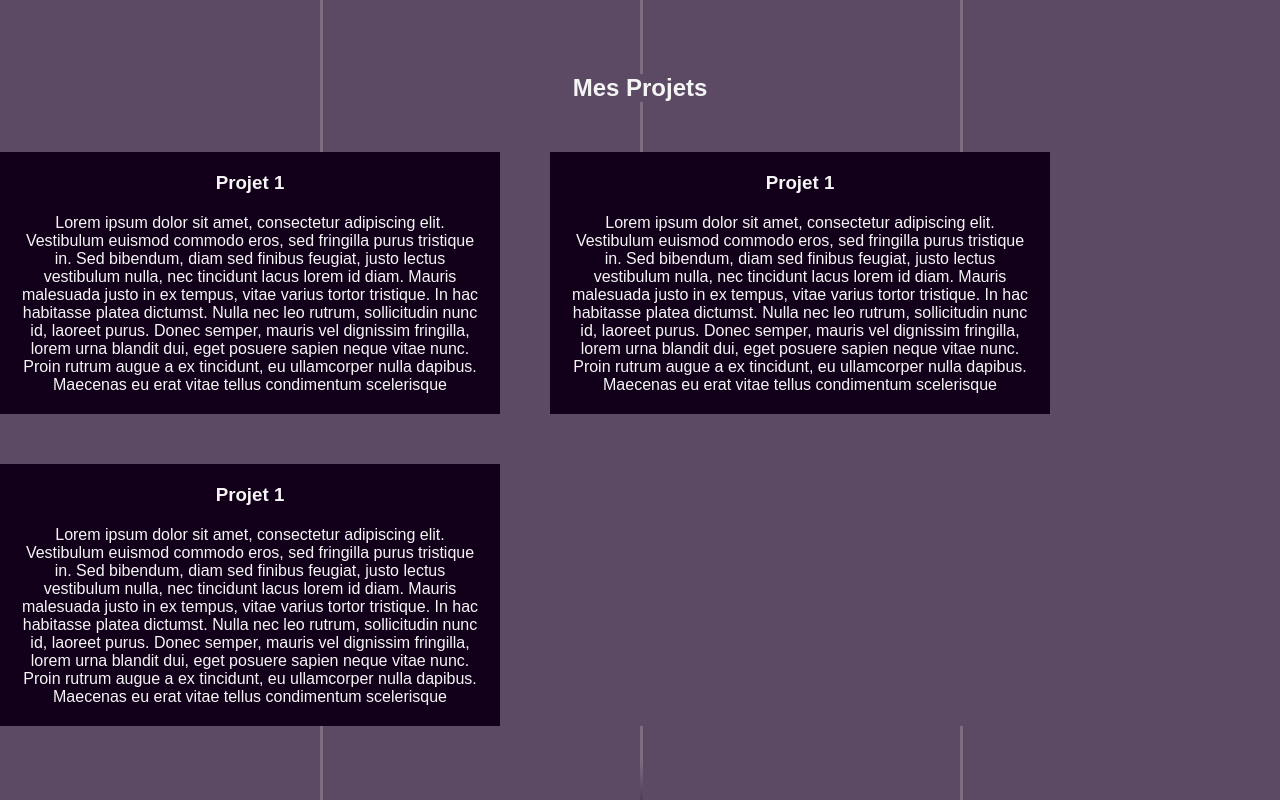
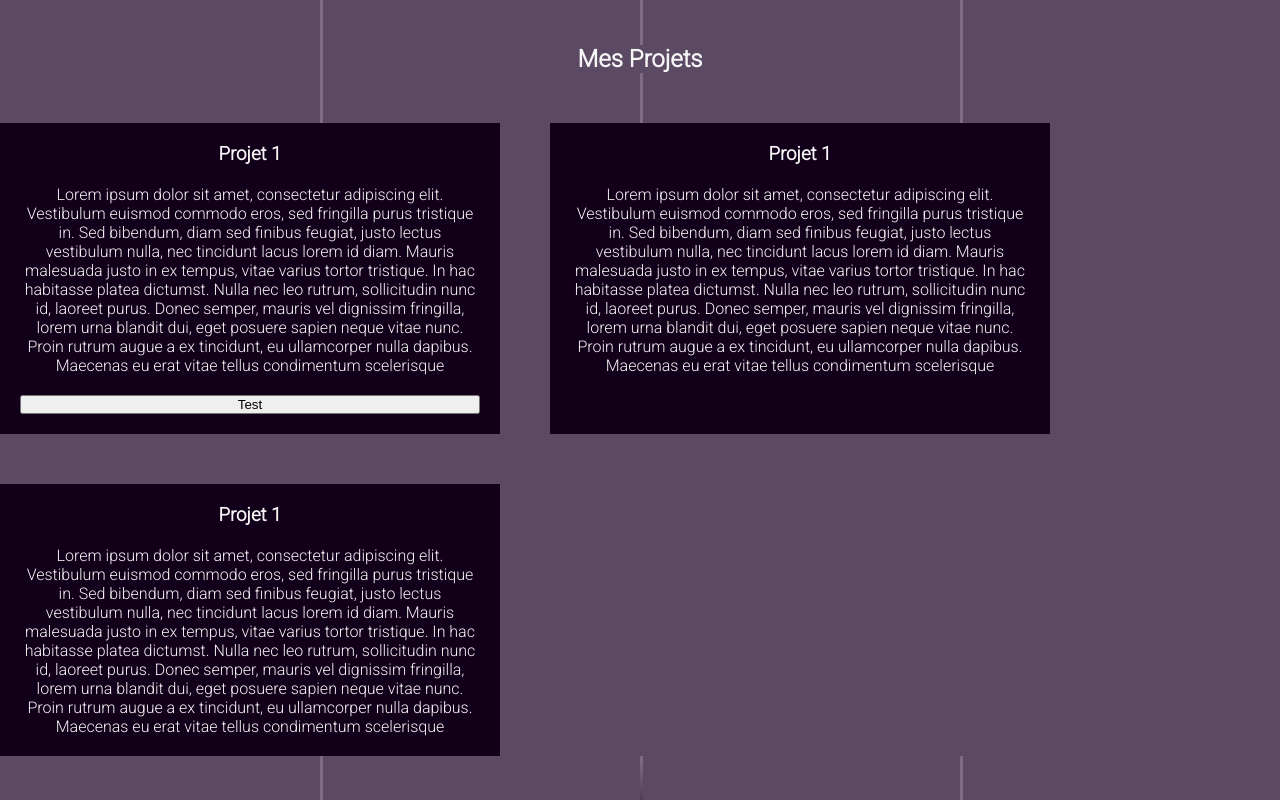
Before and after one commit to Marvinrn/M.R.Nportfolio, a Next.js app in the folder portfolio/: page /MyProjects in a window 1280 px wide. Built offline with nearby package versions, Linux system fonts and the light colour scheme.

Commit message:
changement de fav icon

```diff
--- a/portfolio/components/NavBar.tsx
+++ b/portfolio/components/NavBar.tsx
@@ -6,10 +6,6 @@ import { useState, useEffect } from 'react';
 
 const NavBar = () => {
     const [navBarActive, setNavBarActive] = useState(false)
-
-    const scrollToTop = () => {
-        scroll.scrollToTop();
-    };
 
     useEffect(() => {
         const onScroll = () => {
@@ -30,14 +26,12 @@ const NavBar = () => {
     return (
         <header className={`navBar ${navBarActive ? 'active' : 'navBar'}`}>
             <div className='navBar__flex'>
-                <ScrollLink to="home" smooth={true} onClick={scrollToTop}>
                 <Image
                     src={mrnJojo}
                     alt='Dessin de moi en version Jojo Bizarre Adventure'
                     width={100}
                     height={100}
                 />
-                </ScrollLink>
                 <nav className='navBar__nav'>
                     <ul>
                         <li>
--- a/portfolio/pages/About.tsx
+++ b/portfolio/pages/About.tsx
@@ -32,7 +32,7 @@ const About: React.FC = () => {
             <div className='about__content'>
                 <h2 className='about__title'>A PROPOS DE MOI</h2>
                 <Image src={mrnJojo} alt='Dessin de moi en version Jojo Bizarre Adventure' width={350} height={350} />
-                <p className='about__description'>Salut ! Moi, c'est Marvin. J'ai {age} ans et je suis passionné par le développement web. J'ai acquis mes compétences dans ce domaine fascinant en autodidacte , et actuellement, je suis à la recherche d'une opportunité d'alternance.
+                <p className='about__description'>Salut ! Moi, c'est Marvin. J'ai {age} ans et je suis passionné par le développement web. J'ai acquis mes compétences dans ce domaine fascinant en autodidacte, et actuellement, je suis à la recherche d'une opportunité d'alternance.
                     <br />
                     Ma vie est animée par mes deux plus grandes passions : les jeux vidéo et l'univers captivant des mangas. Ces deux univers m'inspirent constamment et nourrissent ma créativité. J'adore explorer de nouveaux mondes virtuels et me plonger dans des récits épiques.</p>
             </div>
--- a/portfolio/pages/MyProjects.tsx
+++ b/portfolio/pages/MyProjects.tsx
@@ -11,6 +11,7 @@ const MyProjects = () => {
                     <div className='myProjects__cards'>
                         <h3>Projet 1</h3>
                         <p>Lorem ipsum dolor sit amet, consectetur adipiscing elit. Vestibulum euismod commodo eros, sed fringilla purus tristique in. Sed bibendum, diam sed finibus feugiat, justo lectus vestibulum nulla, nec tincidunt lacus lorem id diam. Mauris malesuada justo in ex tempus, vitae varius tortor tristique. In hac habitasse platea dictumst. Nulla nec leo rutrum, sollicitudin nunc id, laoreet purus. Donec semper, mauris vel dignissim fringilla, lorem urna blandit dui, eget posuere sapien neque vitae nunc. Proin rutrum augue a ex tincidunt, eu ullamcorper nulla dapibus. Maecenas eu erat vitae tellus condimentum scelerisque</p>
+                        <button>Test</button>
                     </div>
                     <div className='myProjects__cards'>
                         <h3>Projet 1</h3>
--- a/portfolio/pages/index.tsx
+++ b/portfolio/pages/index.tsx
@@ -12,7 +12,7 @@ export default function Home() {
         <title>Portfolio de Marvin Rodrigues Novo Développeur Web</title>
         <meta name="description" content="Generated by create next app" />
         <meta name="viewport" content="width=device-width, initial-scale=1" />
-        <link rel="icon" href="/favicon.ico" />
+        <link rel="icon" href="/mrnJojo1.ico" />
       </Head>
       <main>
         <NavBar />
--- a/portfolio/styles/_settings.scss
+++ b/portfolio/styles/_settings.scss
@@ -1,6 +1,8 @@
 @import url("https://fonts.googleapis.com/css2?family=Noto+Sans+TC&display=swap");
+@import url('https://fonts.googleapis.com/css2?family=Roboto:wght@300&display=swap');
+$font-1: 'Roboto', sans-serif;
 // $font-1: 'Noto Sans TC';
-$font-1: sans-serif;
+// $font-1: sans-serif;
 
 * {
     box-sizing: border-box;
```
Also changed, not shown: 1 other file (tests, documents, lock files or other folders). Lines whose indentation alone changed are shown as unchanged.
